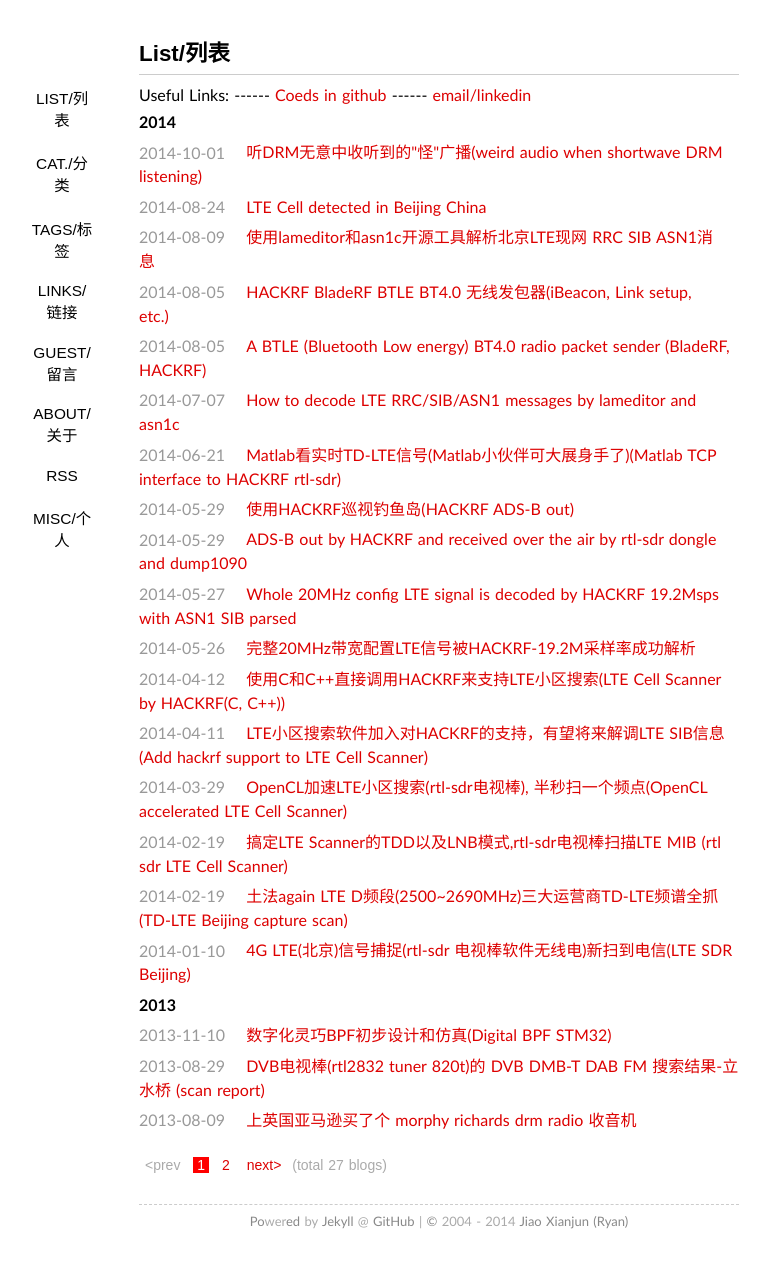
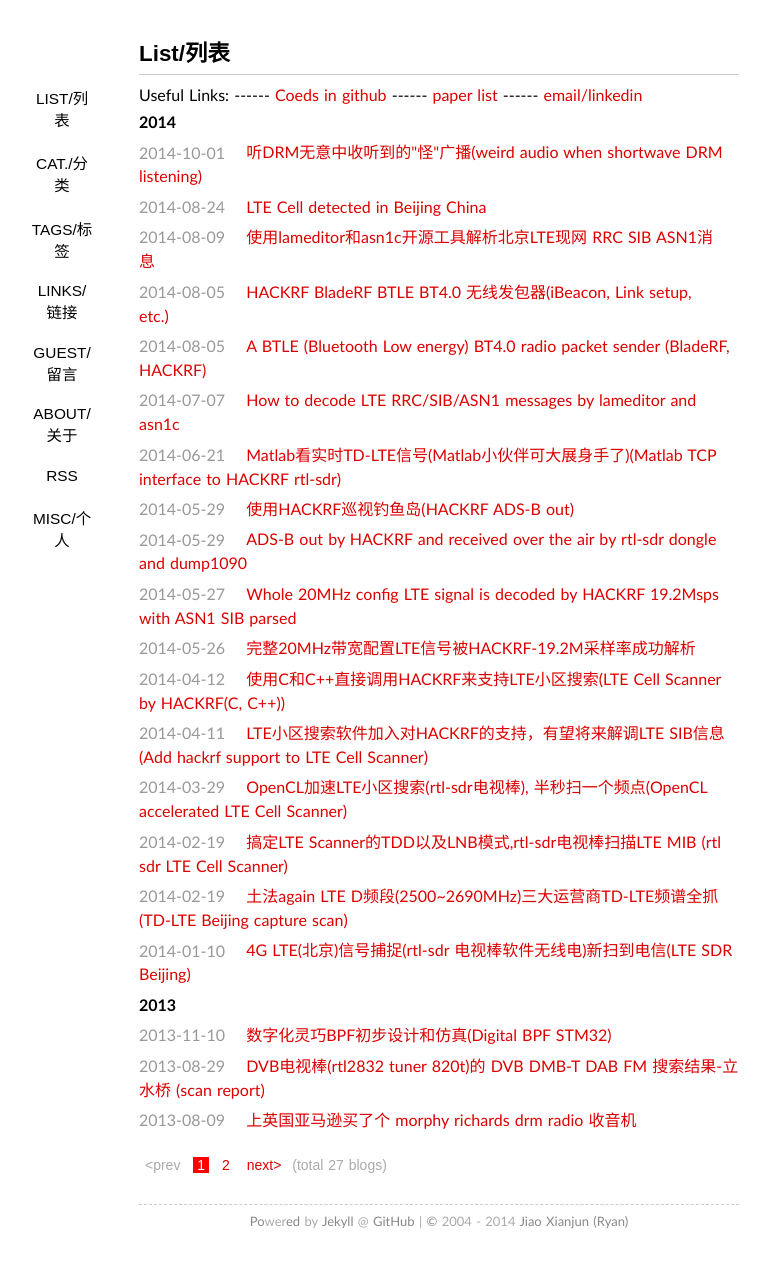
Before and after one commit to sdr-x/sdr-x.github.io, a Jekyll site: the page built from index.html, in a window 1280 px wide. Shown: the whole page, without its empty margins (201-970 px from the left). Built offline with Jekyll 4.4.1, drawn with Linux system fonts in a browser that asks for light colours; some web fonts are replaced; Markdown is read by kramdown in place of the engine named in the settings; the list of posts is cut into pages by our own code.

Commit message:
Update index.html

```diff
--- a/index.html
+++ b/index.html
@@ -4,6 +4,8 @@ layout: page
 ---
 Useful Links: ------
 <a href="https://github.com/JiaoXianjun">Coeds in github</a>
+ ------
+<a href="https://www.researchgate.net/profile/Xianjun_Jiao?ev=hdr_xprf">paper list</a>
   ------
 <a href="mailto:putaoshu@gmail.com">email/linkedin</a>
 
```
